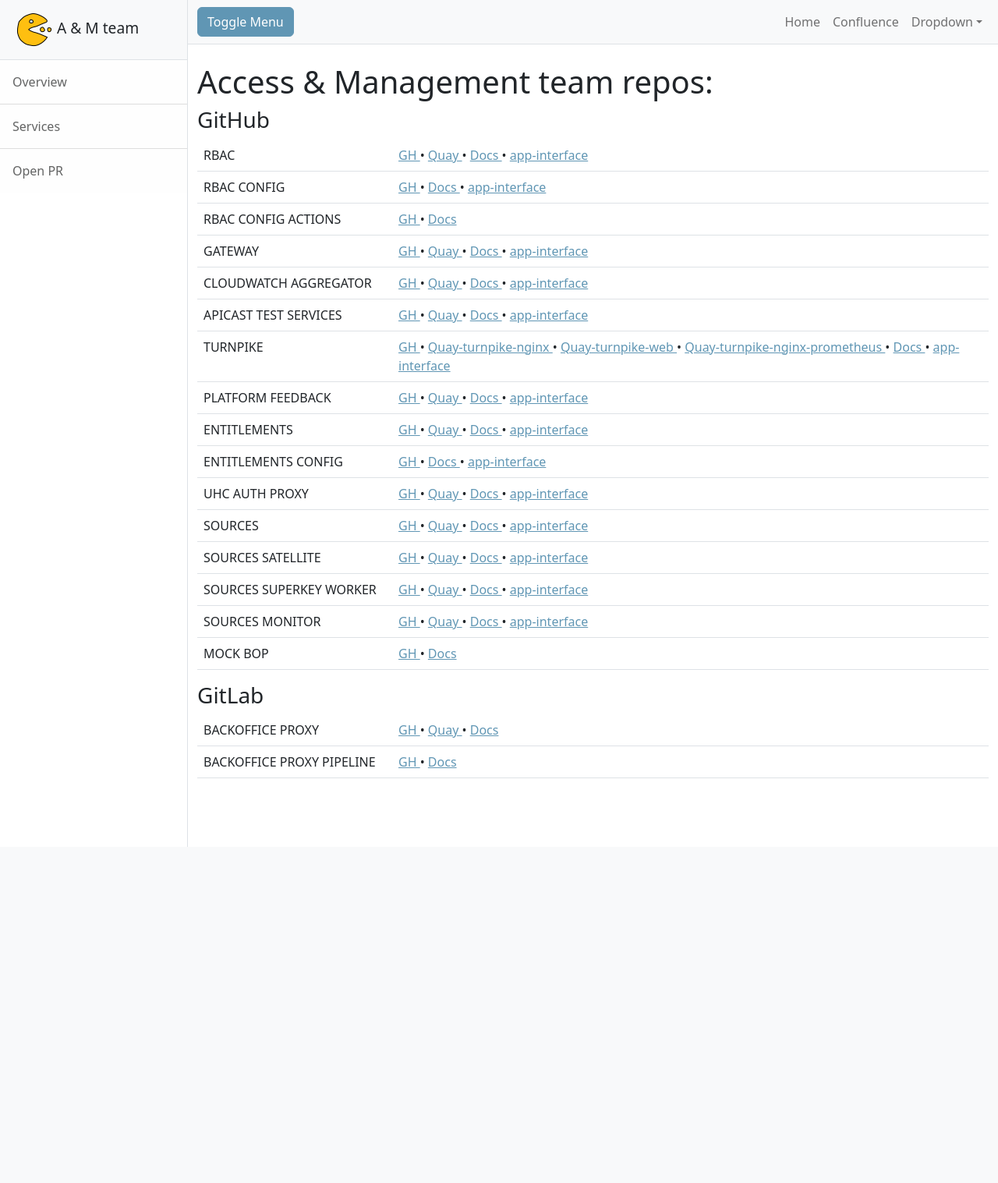
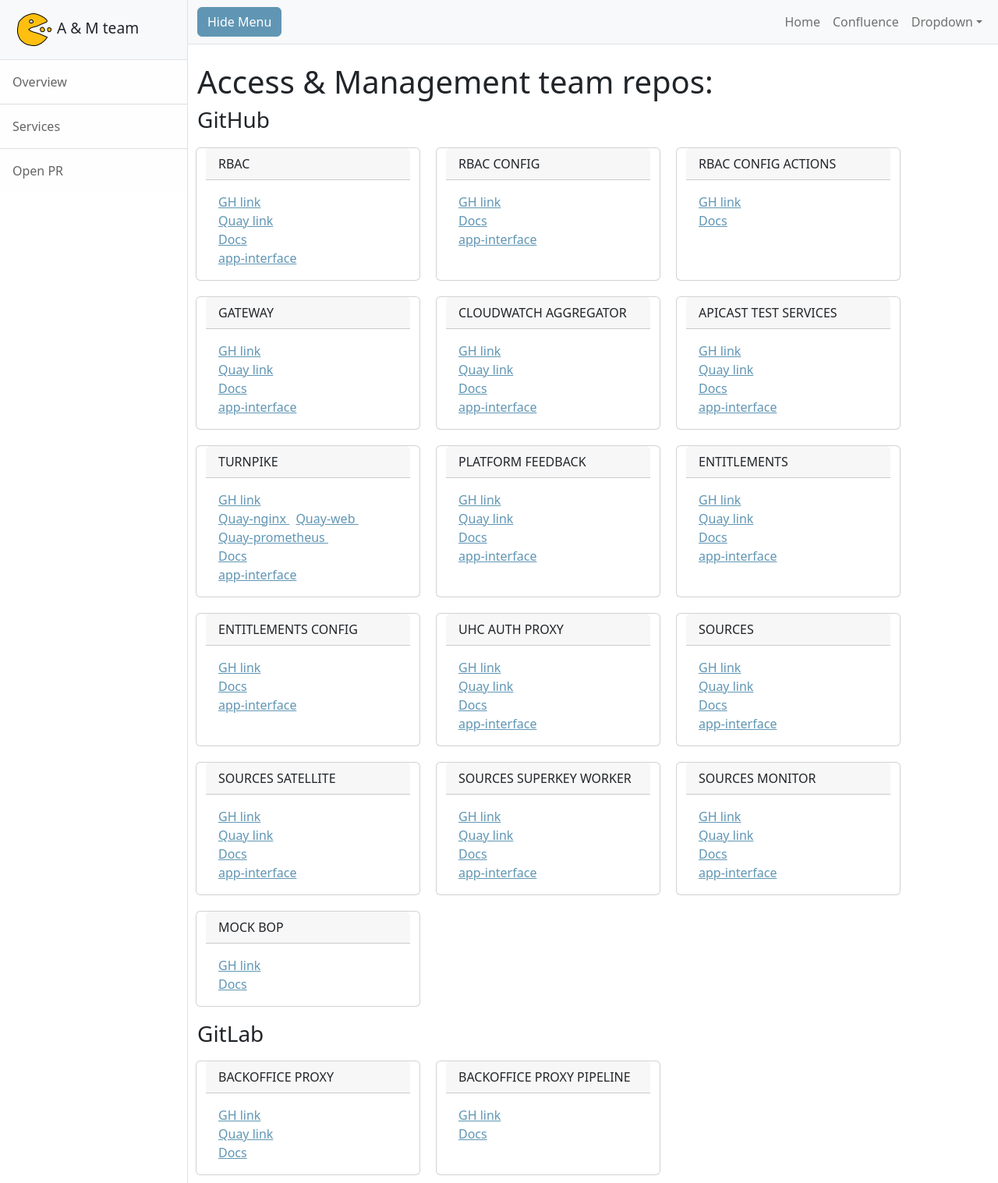
Before and after one commit to petracihalova/AM-dashboard, a Flask app: page / in a window 1280 px wide. Shown: the whole page at 78% size. Before the commit the page ends 1086 px from the top, so only its background shows below. Run offline with Flask 3, Linux system fonts and the light colour scheme; some libraries are stand-ins or nearby versions.

Commit message:
added tiles for overview page

```diff
--- a/application/models.py
+++ b/application/models.py
@@ -40,3 +40,4 @@ class Repo:
     release_committer: str = ""
     all_passed: bool = False
     list_of_pr: List[PR] = field(default_factory=list)
+    list_of_pr_master_stage: List[PR] = field(default_factory=list)
--- a/application/static/css/custom.css
+++ b/application/static/css/custom.css
@@ -11,3 +11,16 @@ tr.hide-table-padding td {
   font-weight: bold;
 
 }
+
+.card-equal-height {
+  display: flex;
+  flex-direction: column;
+}
+
+.card-equal-height .card-body {
+  flex-grow: 1;
+}
+
+.card {
+  margin: 10px;
+}
--- a/application/static/js/scripts.js
+++ b/application/static/js/scripts.js
@@ -55,6 +55,19 @@ function copyToClipboard(elementId) {
 
   navigator.clipboard.writeText(commitShaText)
     .catch(function(error) {
-      console.error("Chyba při kopírování textu:", error);
+      console.error("Error:", error);
     });
 }
+
+var toggleButton = document.getElementById("sidebarToggle");
+var menuVisible = false;
+
+toggleButton.addEventListener("click", function() {
+  if (menuVisible) {
+    toggleButton.textContent = "Hide menu";
+  } else {
+    toggleButton.textContent = "Show menu";
+  }
+
+  menuVisible = !menuVisible;
+});
--- a/application/templates/includes/top_nav.html
+++ b/application/templates/includes/top_nav.html
@@ -1,6 +1,6 @@
 <nav class="navbar navbar-expand-lg navbar-light bg-light border-bottom">
     <div class="container-fluid">
-        <button class="btn btn-primary" id="sidebarToggle">Toggle Menu</button>
+        <button class="btn btn-primary" id="sidebarToggle">Hide Menu</button>
         <button class="navbar-toggler" type="button" data-bs-toggle="collapse" data-bs-target="#navbarSupportedContent"
             aria-controls="navbarSupportedContent" aria-expanded="false" aria-label="Toggle navigation"><span
                 class="navbar-toggler-icon"></span></button>
--- a/application/templates/open_pr.html
+++ b/application/templates/open_pr.html
@@ -6,7 +6,10 @@
 
 <div class="container-fluid">
     <h1 class="mt-4">Open PRs</h1>
+    <br>
     {% include "includes/dropdown_names.html" %}
+    <br>
+    <br>
 
     {% for pr_name, prs in gh_pr.items() %}
     <p style="font-weight: bold;">
--- a/application/templates/overview.html
+++ b/application/templates/overview.html
@@ -2,97 +2,98 @@
 
 {% block content %}
 
-
 <div class="container-fluid">
     <h1 class="mt-4">Access & Management team repos:</h1>
     <h3>GitHub</h3>
+    <div class="row">
+        {% for repo in github_data %}
+        <div class="card" style="width: 18rem;">
+            <div class="card-header">{{repo.name.upper()}}</div>
+            <div class="card-body">
 
-    <table class="table table-hover">
-        <tbody>
-
-            {% for repo in github_data %}
-            <tr>
-                <td scope='row' style="width: 250px">{{repo.name.upper()}}</td>
-                <td>
-                    <a href="{{ repo.repo_link }}" target="_blank">
-                        GH
+                <a href="{{ repo.repo_link }}" target="_blank" class="card-link">
+                    GH link
                 </a>
+                <br>
 
                 {% if repo.image_link %}
+
                 {% if repo.image_link is string %}
-                    &bull;
-                    <a href="{{ repo.image_link }}" target="_blank">
-                        Quay
+                <a href="{{ repo.image_link }}" target="_blank" class="card-link">
+                    Quay link
                 </a>
+                <br>
+
                 {% elif repo.image_link is iterable %}
 
                 {% for link in repo.image_link %}
-                    &bull;
                 <a href="{{ link }}" target="_blank">
-                        Quay-{{ link.split("/")[-1].split("?")[0] }}
+                    Quay-{{ link.split("/")[-1].split("?")[0].split("-")[-1] }}
                 </a>
+                &nbsp;
 
                 {% endfor %}
+                <br>
 
                 {% endif %}
                 {% endif %}
 
+
                 {% if repo.confluence_link %}
-                    &bull;
-                    <a href="{{ repo.confluence_link }}" target="_blank">
+                <a href="{{ repo.confluence_link }}" target="_blank" class="card-link">
                     Docs
                 </a>
+                <br>
+
                 {% endif %}
 
                 {% if repo.app_interface_link %}
-                    &bull;
-                    <a href="{{ repo.app_interface_link }}" target="_blank">
+                <a href="{{ repo.app_interface_link }}" target="_blank" class="card-link">
                     app-interface
                 </a>
                 {% endif %}
-                </td>
-            </tr>
+            </div>
+
+
+        </div>
         {% endfor %}
-
-        </tbody>
-    </table>
+    </div>
 
     <h3>GitLab</h3>
+    <div class="row">
+        {% for repo in gitlab_data %}
+        <div class="card" style="width: 18rem;">
+            <div class="card-header">{{repo.name.upper()}}</div>
+            <div class="card-body">
 
-    <table class="table table-hover">
-        <tbody>
-
-            {% for repo in gitlab_data %}
-            <tr>
-                <td scope='row' style="width: 250px">{{repo.name.upper()}}</td>
-                <td>
-                    <a href="{{ repo.repo_link }}" target="_blank">
-                        GH
+                <a href="{{ repo.repo_link }}" target="_blank" class="card-link">
+                    GH link
                 </a>
+                <br>
 
                 {% if repo.image_link %}
-                    &bull;
-                    <a href="{{ repo.image_link }}" target="_blank">
-                        Quay
+
+                <a href="{{ repo.image_link }}" target="_blank" class="card-link">
+                    Quay link
                 </a>
+                <br>
+
                 {% endif %}
 
+
                 {% if repo.confluence_link %}
-                    &bull;
-                    <a href="{{ repo.confluence_link }}" target="_blank">
+                <a href="{{ repo.confluence_link }}" target="_blank" class="card-link">
                     Docs
                 </a>
+                <br>
+
                 {% endif %}
-                </td>
-            </tr>
+            </div>
+
+
+        </div>
         {% endfor %}
-
-        </tbody>
-    </table>
-
-    <br>
-    <br>
-    <br>
+    </div>
 
 </div>
 
--- a/application/templates/services.html
+++ b/application/templates/services.html
@@ -4,11 +4,14 @@
 
 <div class="container-fluid">
     <h1 class="mt-4">Services</h1>
+    <br>
     {% if not services %}
     <h3>No data to display. </h3>
     {% else %}
 
     {% include "includes/dropdown_names.html" %}
+    <br>
+    <br>
 
     <table class="table table-hover">
         <thead>
```
Lines whose indentation alone changed are shown as unchanged.
